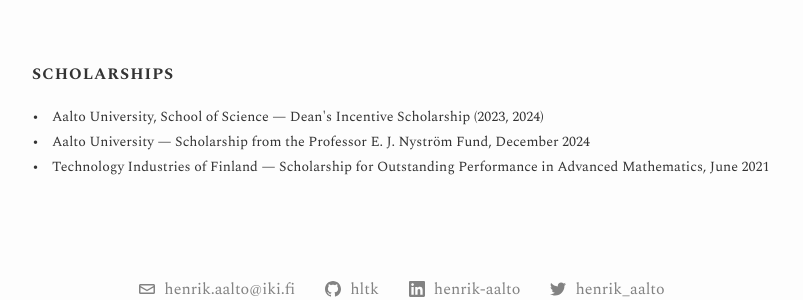
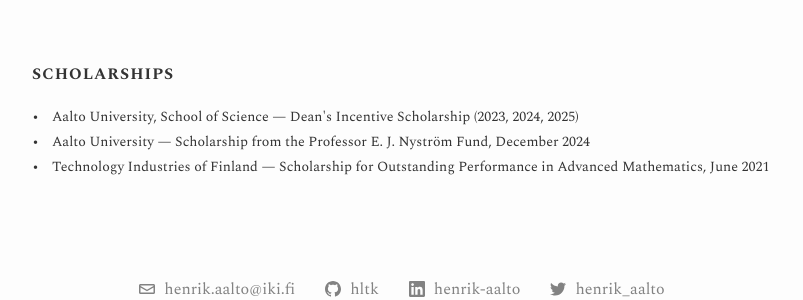
Before and after one commit to hltk/hltk.github.io, a Jekyll site: the page built from resume.md, in a window 1280 px wide and 900 px high, scrolled down 1592 px. Shown: the part 569-869 px from the top of the window, without its empty margins (238-1041 px from the left). Built offline with Jekyll 4.4.1, drawn with Linux system fonts in a browser that asks for light colours; some of the changed text lies outside the part shown.

Commit message:
docs: add missing CV details (2025 scholarship, MPI specifics)

```diff
--- a/resume.md
+++ b/resume.md
@@ -175,7 +175,7 @@ hide_title: true
   <section class="resume-section">
     <h2>Scholarships</h2>
     <ul class="resume-awards">
-      <li>Aalto University, School of Science — Dean's Incentive Scholarship (2023, 2024)</li>
+      <li>Aalto University, School of Science — Dean's Incentive Scholarship (2023, 2024, 2025)</li>
       <li>Aalto University — Scholarship from the Professor E. J. Nyström Fund, December 2024</li>
       <li>Technology Industries of Finland — Scholarship for Outstanding Performance in Advanced Mathematics, June 2021</li>
     </ul>
```
Also changed, not shown: other parts of resume.md (+1 -1 lines).
